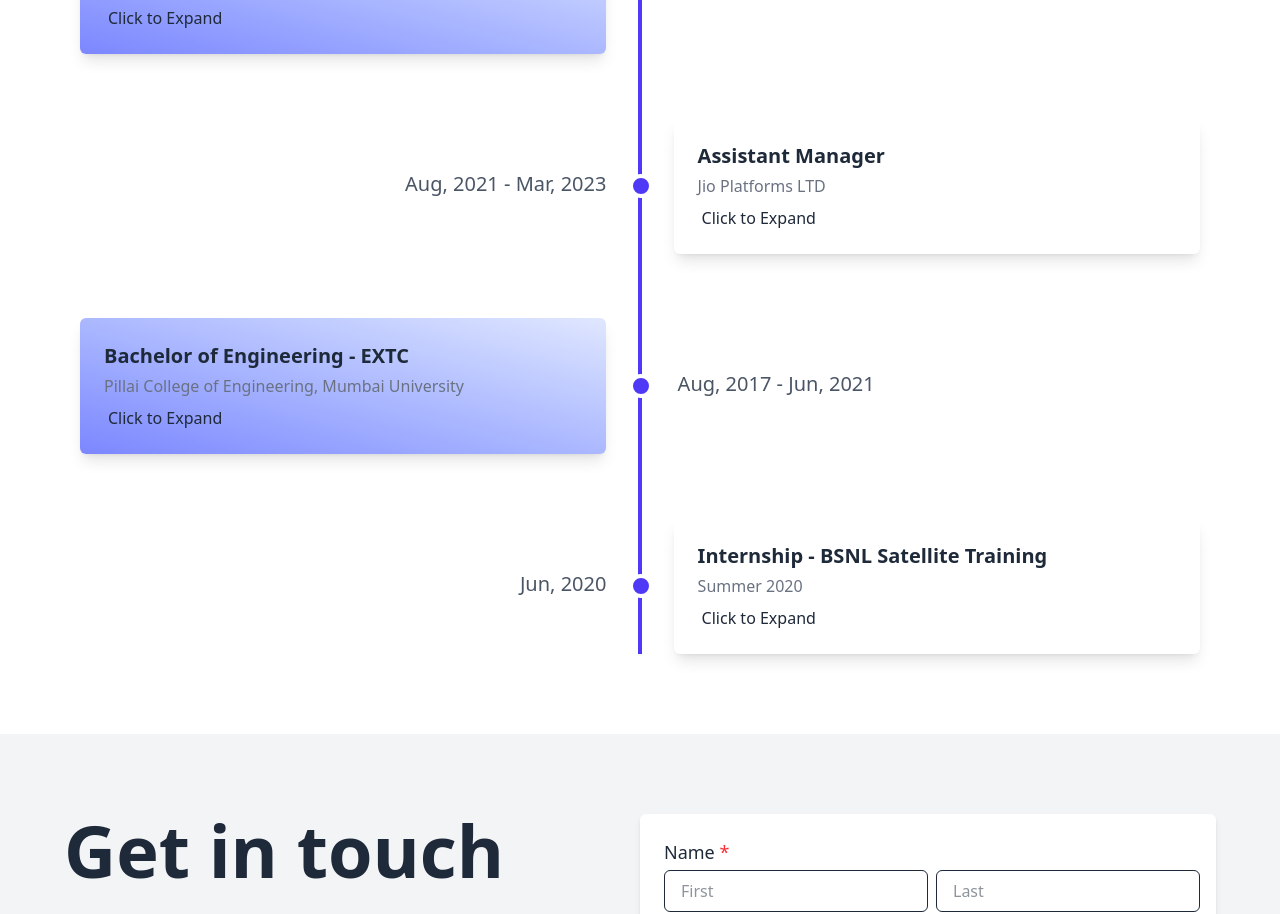
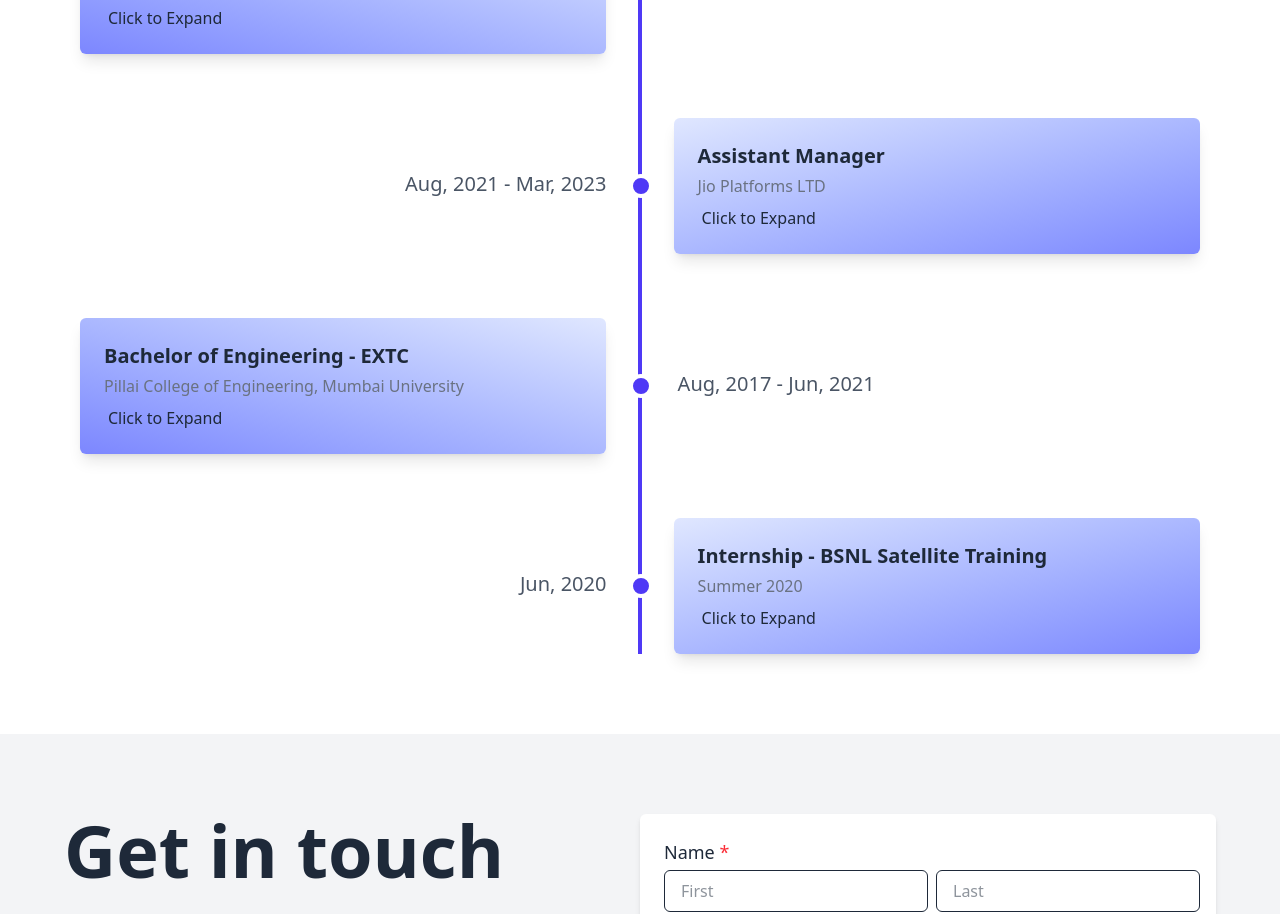
Before and after one commit to royalprivileger/portfolio, a React (Vite) app: page / in a window 1280 px wide. Shown: the part 1102-2016 px from the top of the page. Built offline with nearby package versions, Linux system fonts and the light colour scheme.

Commit message:
experience background color issue fixed

```diff
--- a/src/sections/Experience.jsx
+++ b/src/sections/Experience.jsx
@@ -96,7 +96,7 @@ export default function Experience() {
                           layoutId={item.title}
                           layout
                           onClick={() => handleSelect(item)}
-                          className={`w-full min-[600px]:w-[47%]  bg-gradient-to-${isMobile? 'br' : isLeft ? 'bl' : 'br'} from-indigo-100 to-indigo-400 dark:from-gray-700 dark:to-gray-800 dark:bg-gradient-to-bl shadow-lg p-6 rounded-md cursor-pointer z-30 ${
+                          className={`w-full min-[600px]:w-[47%]  ${isMobile ? 'bg-gradient-to-br' : isLeft ? 'bg-gradient-to-bl' : 'bg-gradient-to-br'} from-indigo-100 to-indigo-400 dark:from-gray-700 dark:to-gray-800 dark:bg-gradient-to-bl shadow-lg p-6 rounded-md cursor-pointer z-30 ${
                             selectedItem?.title === item.title
                               ? ""
                               : selectedItem
```
